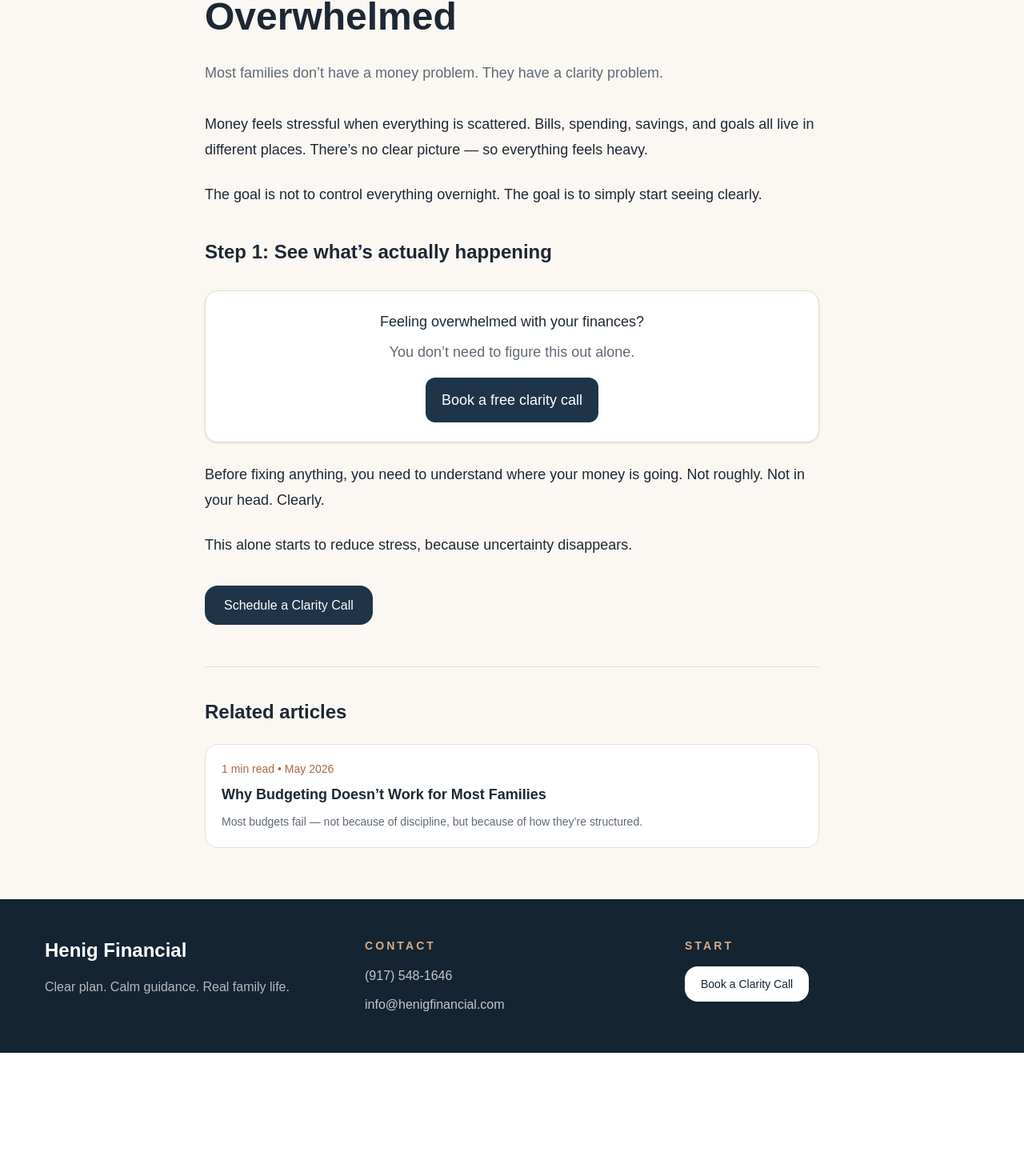
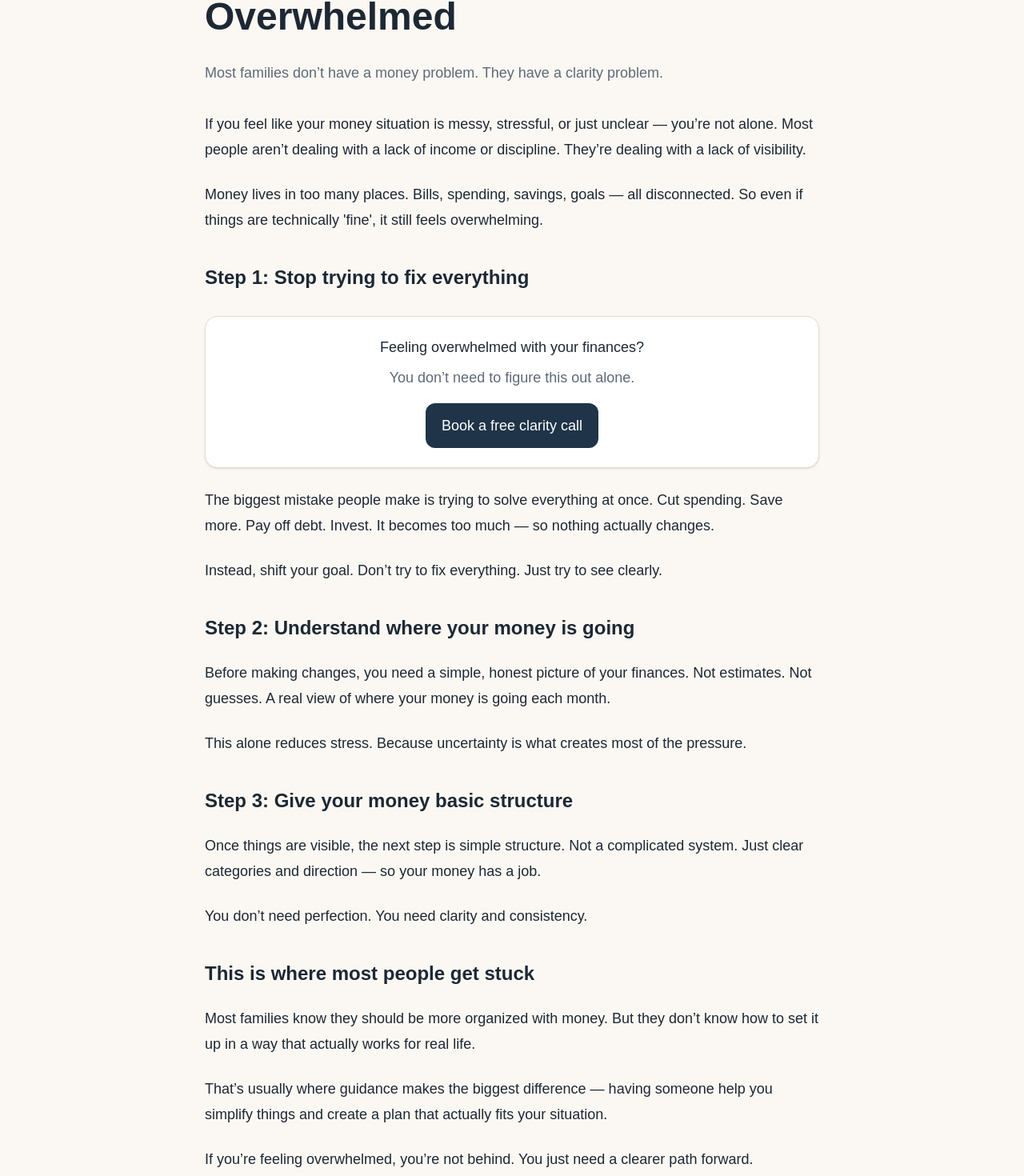
Before and after one commit to samuelhenig/henig-financial, a Next.js app: page /articles/start-financial-clarity in a window 1280 px wide. Shown: the part 370-1840 px from the top of the page at 80% size. Before the commit the page ends 1686 px from the top, so only its background shows below. Built offline with nearby package versions, Linux system fonts and the light colour scheme.

Commit message:
Update articles.js

```diff
--- a/src/app/data/articles.js
+++ b/src/app/data/articles.js
@@ -3,34 +3,75 @@ export const articles = [
     title: "How to Start Getting Financial Clarity Without Feeling Overwhelmed",
     slug: "start-financial-clarity",
     description:
-      "A simple first step for families who want more control but don’t know where to begin.",
-    readTime: "1 min read",
+      "A simple, realistic way to start getting control of your money without feeling stressed or behind.",
+    readTime: "3 min read",
     date: "May 2026",
     publishedDate: "2026-05-01",
     author: "Shmily Henig, Founder",
     href: "/articles/start-financial-clarity",
     intro:
       "Most families don’t have a money problem. They have a clarity problem.",
+
     content: [
       {
         type: "paragraph",
-        text: "Money feels stressful when everything is scattered. Bills, spending, savings, and goals all live in different places. There’s no clear picture — so everything feels heavy.",
+        text: "If you feel like your money situation is messy, stressful, or just unclear — you’re not alone. Most people aren’t dealing with a lack of income or discipline. They’re dealing with a lack of visibility.",
       },
       {
         type: "paragraph",
-        text: "The goal is not to control everything overnight. The goal is to simply start seeing clearly.",
+        text: "Money lives in too many places. Bills, spending, savings, goals — all disconnected. So even if things are technically 'fine', it still feels overwhelming.",
       },
       {
         type: "heading",
-        text: "Step 1: See what’s actually happening",
+        text: "Step 1: Stop trying to fix everything",
       },
       {
         type: "paragraph",
-        text: "Before fixing anything, you need to understand where your money is going. Not roughly. Not in your head. Clearly.",
+        text: "The biggest mistake people make is trying to solve everything at once. Cut spending. Save more. Pay off debt. Invest. It becomes too much — so nothing actually changes.",
       },
       {
         type: "paragraph",
-        text: "This alone starts to reduce stress, because uncertainty disappears.",
+        text: "Instead, shift your goal. Don’t try to fix everything. Just try to see clearly.",
+      },
+      {
+        type: "heading",
+        text: "Step 2: Understand where your money is going",
+      },
+      {
+        type: "paragraph",
+        text: "Before making changes, you need a simple, honest picture of your finances. Not estimates. Not guesses. A real view of where your money is going each month.",
+      },
+      {
+        type: "paragraph",
+        text: "This alone reduces stress. Because uncertainty is what creates most of the pressure.",
+      },
+      {
+        type: "heading",
+        text: "Step 3: Give your money basic structure",
+      },
+      {
+        type: "paragraph",
+        text: "Once things are visible, the next step is simple structure. Not a complicated system. Just clear categories and direction — so your money has a job.",
+      },
+      {
+        type: "paragraph",
+        text: "You don’t need perfection. You need clarity and consistency.",
+      },
+      {
+        type: "heading",
+        text: "This is where most people get stuck",
+      },
+      {
+        type: "paragraph",
+        text: "Most families know they should be more organized with money. But they don’t know how to set it up in a way that actually works for real life.",
+      },
+      {
+        type: "paragraph",
+        text: "That’s usually where guidance makes the biggest difference — having someone help you simplify things and create a plan that actually fits your situation.",
+      },
+      {
+        type: "paragraph",
+        text: "If you’re feeling overwhelmed, you’re not behind. You just need a clearer path forward.",
       },
     ],
   },
@@ -39,38 +80,79 @@ export const articles = [
     title: "Why Budgeting Doesn’t Work for Most Families",
     slug: "why-budgeting-doesnt-work",
     description:
-      "Most budgets fail — not because of discipline, but because of how they’re structured.",
-    readTime: "1 min read",
+      "Most budgets fail — not because of discipline, but because they don’t fit real life.",
+    readTime: "3 min read",
     date: "May 2026",
     publishedDate: "2026-05-02",
     author: "Shmily Henig, Founder",
     href: "/articles/why-budgeting-doesnt-work",
     intro:
       "Most families don’t fail at budgeting. The system they’re using fails them.",
+
     content: [
       {
         type: "paragraph",
-        text: "Traditional budgets are rigid. Real life isn’t. That mismatch creates frustration quickly.",
+        text: "A lot of people feel like they’re bad with money because they can’t stick to a budget. They try, fall off, and assume the problem is discipline.",
+      },
+      {
+        type: "paragraph",
+        text: "In reality, the problem is usually the structure of the budget itself.",
       },
       {
         type: "heading",
-        text: "The real problem",
+        text: "Budgets are often too rigid",
       },
       {
         type: "paragraph",
-        text: "People try to control every dollar perfectly, but life constantly changes. That leads to giving up.",
+        text: "Most budgets are built as if life is predictable. Same expenses, same behavior, same outcomes every month.",
+      },
+      {
+        type: "paragraph",
+        text: "But real life doesn’t work like that. Unexpected costs come up. Spending shifts. Priorities change.",
+      },
+      {
+        type: "paragraph",
+        text: "So when the budget breaks — people feel like they failed, instead of realizing the system didn’t fit.",
       },
       {
         type: "heading",
-        text: "A better approach",
+        text: "The pressure to be perfect",
       },
       {
         type: "paragraph",
-        text: "Instead of strict budgeting, focus on structure and clarity. Categories, awareness, and flexibility.",
+        text: "Many budgeting methods expect near-perfect behavior. Track everything. Stay within every category. Adjust constantly.",
       },
       {
         type: "paragraph",
-        text: "When your system fits real life, consistency becomes easier.",
+        text: "That level of precision might work short term, but it’s hard to maintain long term — especially for families with real responsibilities.",
+      },
+      {
+        type: "heading",
+        text: "What actually works better",
+      },
+      {
+        type: "paragraph",
+        text: "Instead of trying to control every dollar, it’s more effective to create a simple structure that can handle real life.",
+      },
+      {
+        type: "paragraph",
+        text: "Clear categories. Clear priorities. Enough flexibility so you don’t feel like you’re constantly failing.",
+      },
+      {
+        type: "heading",
+        text: "Consistency beats perfection",
+      },
+      {
+        type: "paragraph",
+        text: "A system you can stick with — even if it’s not perfect — will always outperform a perfect system you can’t maintain.",
+      },
+      {
+        type: "paragraph",
+        text: "Most families don’t need a better budget. They need a clearer, simpler way to manage their money.",
+      },
+      {
+        type: "paragraph",
+        text: "That’s usually where having guidance helps — simplifying things and building a system that actually fits your life.",
       },
     ],
   },
```
